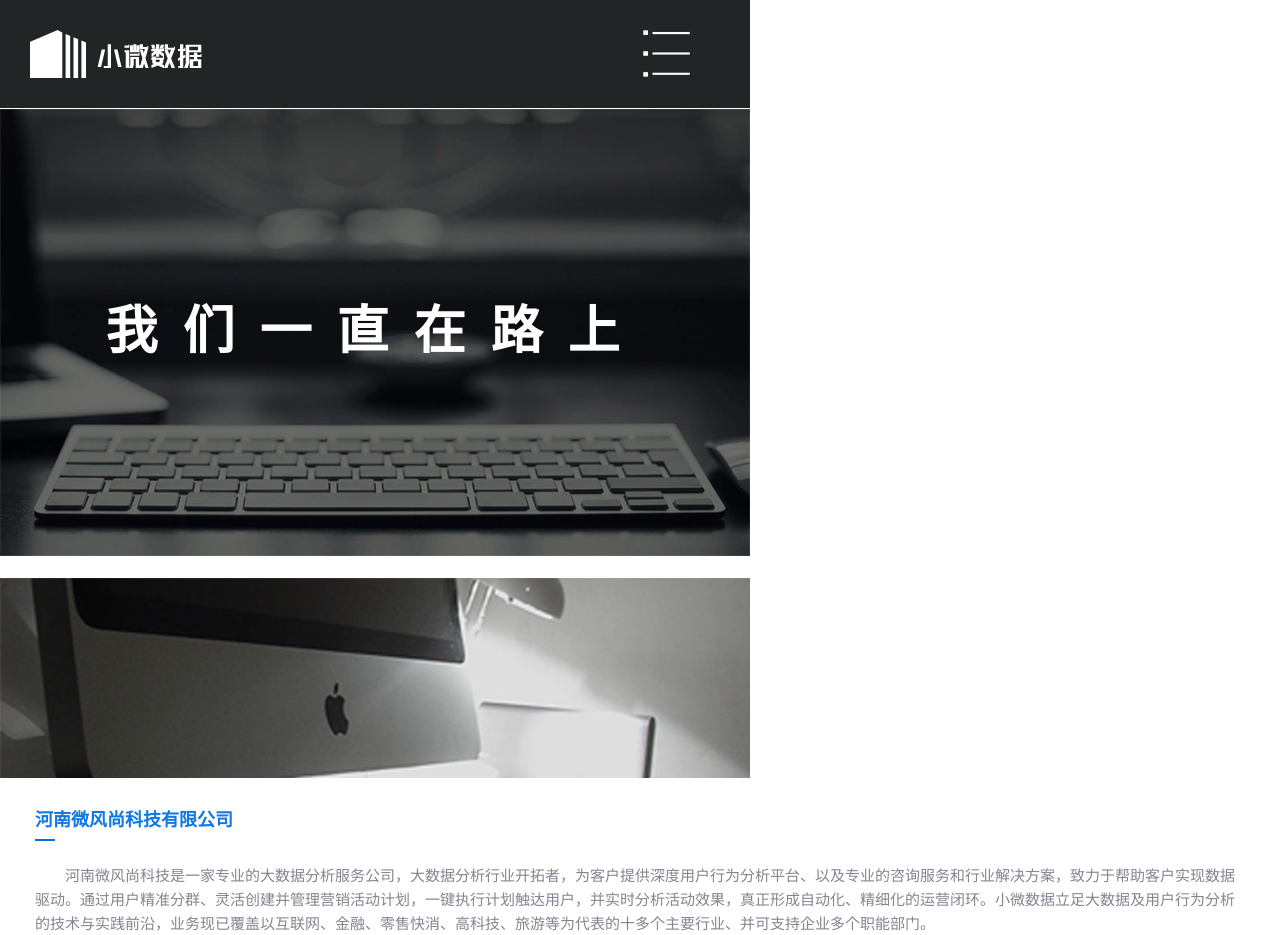
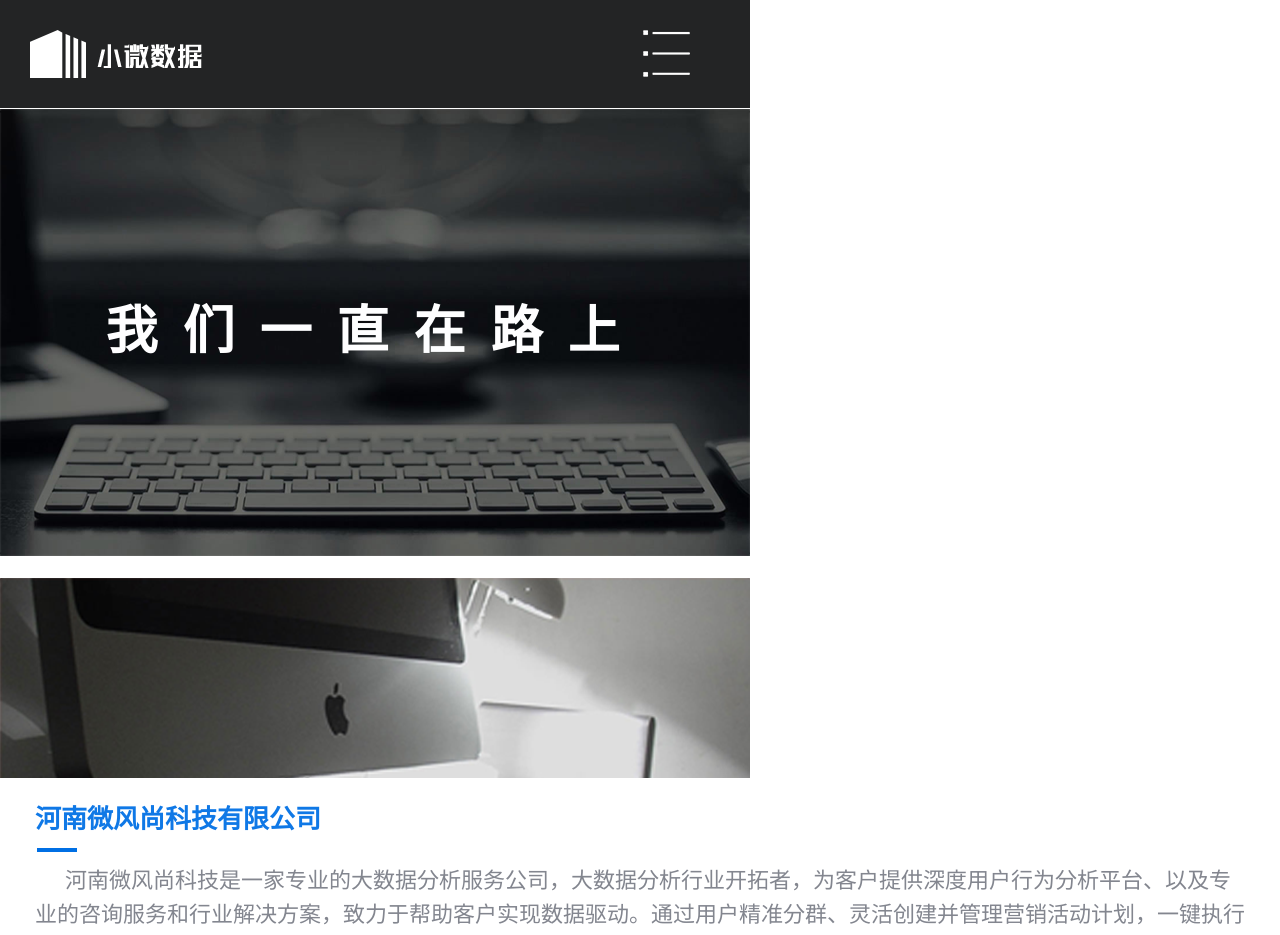
Before and after one commit to 17797776321/vfs.mdata, a Nuxt app: page /About in a window 1280 px wide. Shown: the top 935 px of the page. Built offline with nearby package versions, Linux system fonts and the light colour scheme.

Commit message:
完成关于我们

```diff
--- a/pages/About/index.vue
+++ b/pages/About/index.vue
@@ -41,7 +41,7 @@ export default {
   .content_box{
     padding: 25px 35px;
     .title{
-      font-size: 18px;
+      font-size: 26px;
       color: #0f78e6;
       line-height: 34px;
       padding-bottom: 15px;
@@ -49,20 +49,20 @@ export default {
       &::after{
         content: "";
         display: block;
-        width: 20px;
-        height: 2px;
+        width: 40px;
+        height: 4px;
         background-color: #006FE4;
         position:absolute;
-        bottom: 11px;
-        left: 0;
+        bottom: 0px;
+        left: 2px;
       }
     }
     .text_box{
       padding-top: 12px;
       .content_text{
-        font-size: 15px;
+        font-size: 22px;
         color: #83868f;
-        line-height: 24px;
+        line-height: 34px;
         text-indent: 30px;
       }
     }
```
